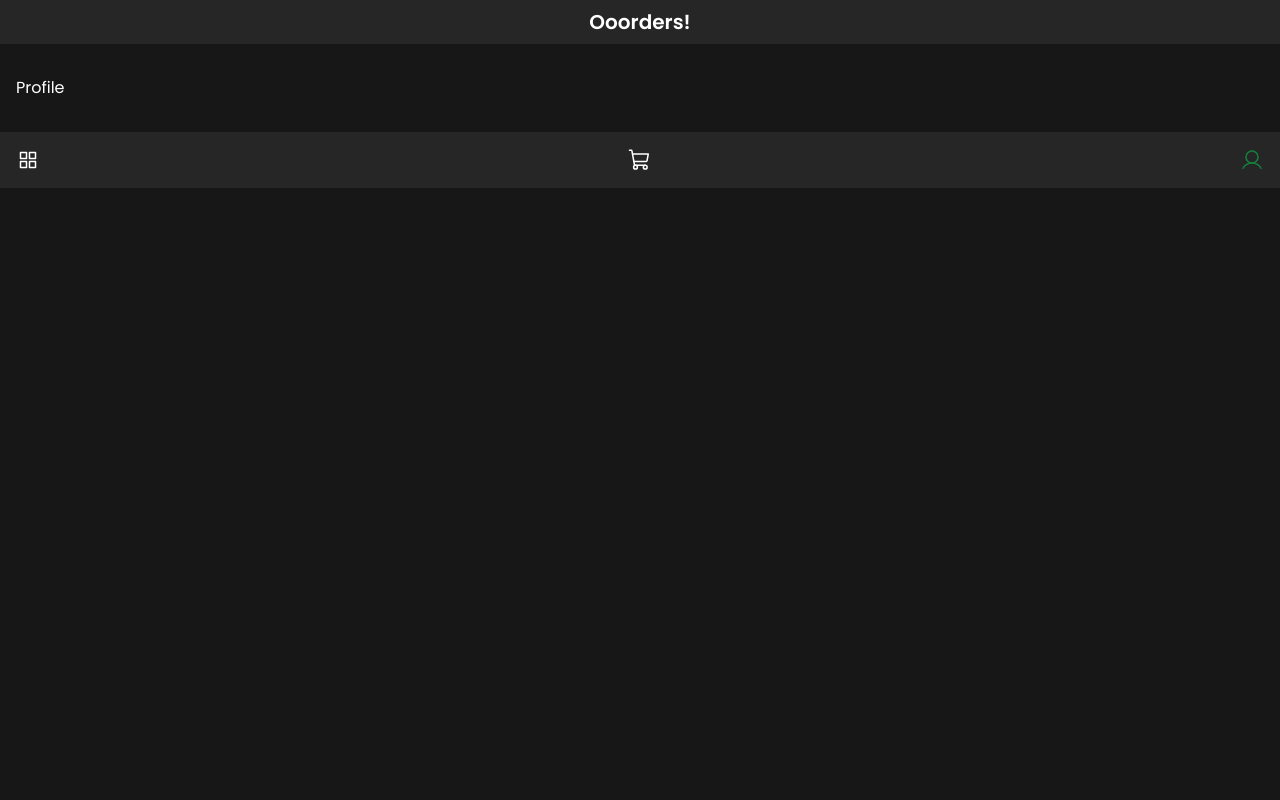
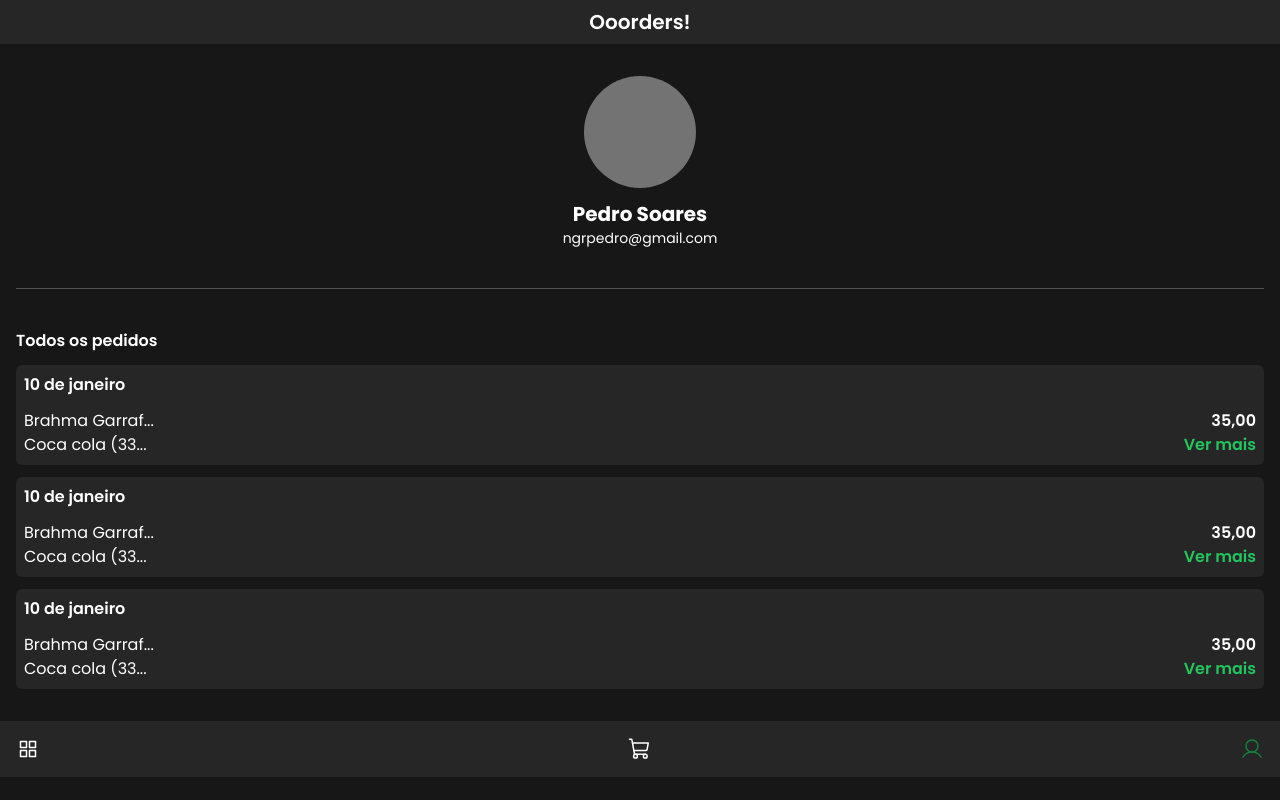
Before and after one commit to ngrpedro/orders, a Next.js app: page /profile in a window 1280 px wide. Built offline with nearby package versions, Linux system fonts and the light colour scheme.

Commit message:
styling:: profile + ordercard

```diff
--- a/src/pages/profile.tsx
+++ b/src/pages/profile.tsx
@@ -1,7 +1,65 @@
 import React from 'react'
 
 const Profile = () => {
-  return <div>Profile</div>
+  return (
+    <div className='space-y-10'>
+      <div className='flex flex-col items-center justify-center gap-3'>
+        <div className='bg-neutral-500 rounded-full w-28 h-28'></div>
+        <div className='flex flex-col items-center justify-center'>
+          <span className='font-bold text-xl'>Pedro Soares</span>
+          <span className='text-sm'>ngrpedro@gmail.com</span>
+        </div>
+      </div>
+
+      <hr className='border-neutral-600' />
+
+      <div className='space-y-3'>
+        <h2 className='font-semibold'>Todos os pedidos</h2>
+
+        <div className='grid grid-cols-3 gap-3 p-2 bg-neutral-800 rounded-md'>
+          <span className='col-span-3 font-semibold'>10 de janeiro</span>
+
+          <div className='col-span-2'>
+            <span className='block'>Brahma Garraf...</span>
+            <span className='block'>Coca cola (33...</span>
+          </div>
+
+          <div className='text-end'>
+            <span className='block font-semibold'>35,00</span>
+            <span className='block text-green-500 font-semibold'>Ver mais</span>
+          </div>
+        </div>
+
+        <div className='grid grid-cols-3 gap-3 p-2 bg-neutral-800 rounded-md'>
+          <span className='col-span-3 font-semibold'>10 de janeiro</span>
+
+          <div className='col-span-2'>
+            <span className='block'>Brahma Garraf...</span>
+            <span className='block'>Coca cola (33...</span>
+          </div>
+
+          <div className='text-end'>
+            <span className='block font-semibold'>35,00</span>
+            <span className='block text-green-500 font-semibold'>Ver mais</span>
+          </div>
+        </div>
+
+        <div className='grid grid-cols-3 gap-3 p-2 bg-neutral-800 rounded-md'>
+          <span className='col-span-3 font-semibold'>10 de janeiro</span>
+
+          <div className='col-span-2'>
+            <span className='block'>Brahma Garraf...</span>
+            <span className='block'>Coca cola (33...</span>
+          </div>
+
+          <div className='text-end'>
+            <span className='block font-semibold'>35,00</span>
+            <span className='block text-green-500 font-semibold'>Ver mais</span>
+          </div>
+        </div>
+      </div>
+    </div>
+  )
 }
 
 export default Profile
--- a/src/pages/shoppingCart.tsx
+++ b/src/pages/shoppingCart.tsx
@@ -1,5 +1,6 @@
 import ProductCard from '@/components/ProductCard'
 import Head from 'next/head'
+import { WhatsappLogo } from 'phosphor-react'
 import React from 'react'
 
 const ShoppingCart = () => {
@@ -44,8 +45,9 @@ const ShoppingCart = () => {
         </div>
 
         <div>
-          <button className='px-4 py-2 bg-green-600 text-white font-semibold w-full rounded-md'>
-            Confirmar pedido
+          <button className='px-4 py-2 bg-green-600 text-white font-semibold w-full
+                rounded-md flex items-center justify-center gap-2'>
+            Confirmar pedido <WhatsappLogo size={22} />
           </button>
         </div>
       </div>
```
